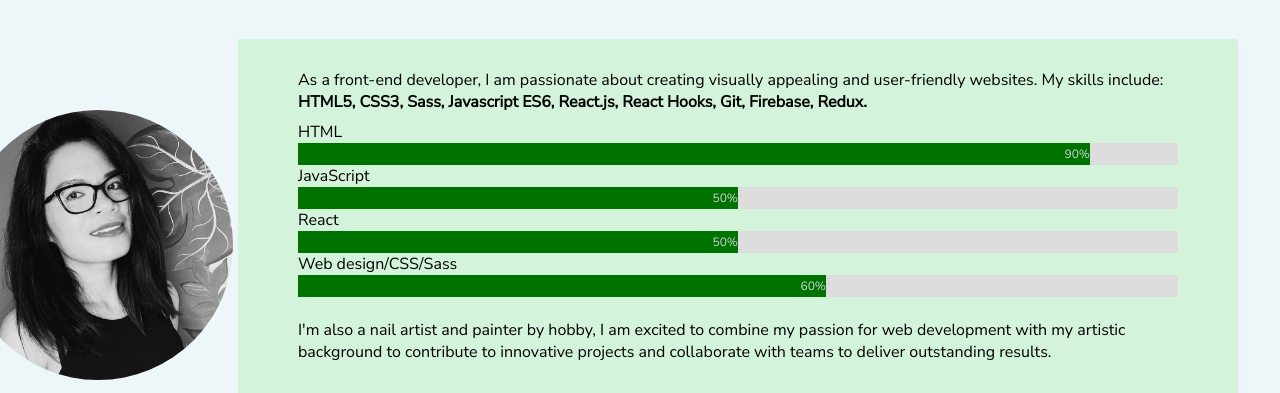
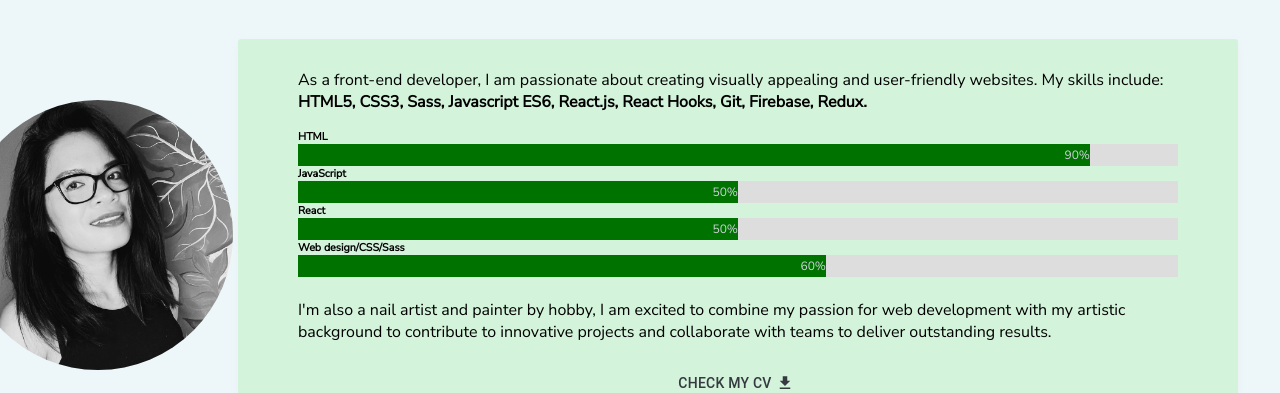
Before and after one commit to hyezhu/nhu-portfolio, a React (Create React App) app: page / in a window 1280 px wide. Shown: the part 960-1353 px from the top of the page. Built offline with nearby package versions, Linux system fonts and the light colour scheme.

Commit message:
fixed gird in aboutme

```diff
--- a/src/components/About-me/about-me.component.jsx
+++ b/src/components/About-me/about-me.component.jsx
@@ -29,12 +29,13 @@ export default function AboutMe() {
           flexDirection="column"
         >
           <p>
-            As a front-end developer, I am passionate about creating
-            visually appealing and user-friendly websites. My skills include:{" "}
+            As a front-end developer, I am passionate about creating visually
+            appealing and user-friendly websites. My skills include:{" "}
             <b>
               HTML5, CSS3, Sass, Javascript ES6, React.js, React Hooks, Git,
               Firebase, Redux.
             </b>
+          </p>
           <Grid
             container
             display="flex"
@@ -42,25 +43,28 @@ export default function AboutMe() {
             textAlign="left"
             justifyContent="center"
             marginTop={1}
+            xs={8}
+            md={12}
           >
-              <p>HTML</p>
-              <div class="skill-container">
-                <div class="skills html">90%</div>
+            <h6>HTML</h6>
+            <div className="skill-container">
+              <div className="skills html">90%</div>
             </div>
-              <p>JavaScript</p>
-              <div class="skill-container">
-                <div class="skills js">50%</div>
+            <h6>JavaScript</h6>
+            <div className="skill-container">
+              <div className="skills js">50%</div>
             </div>
-              <p>React</p>
-              <div class="skill-container">
-                <div class="skills react">50%</div>
+            <h6>React</h6>
+            <div className="skill-container">
+              <div className="skills react">50%</div>
             </div>
-              <p>Web design/CSS/Sass</p>
-              <div class="skill-container">
-                <div class="skills web-design">60%</div>
+            <h6>Web design/CSS/Sass</h6>
+            <div className="skill-container">
+              <div className="skills web-design">60%</div>
             </div>
           </Grid>
           <br />
+          <p>
             I'm also a nail artist and painter by hobby, I am excited to combine
             my passion for web development with my artistic background to
             contribute to innovative projects and collaborate with teams to
```
Lines whose indentation alone changed are shown as unchanged.
